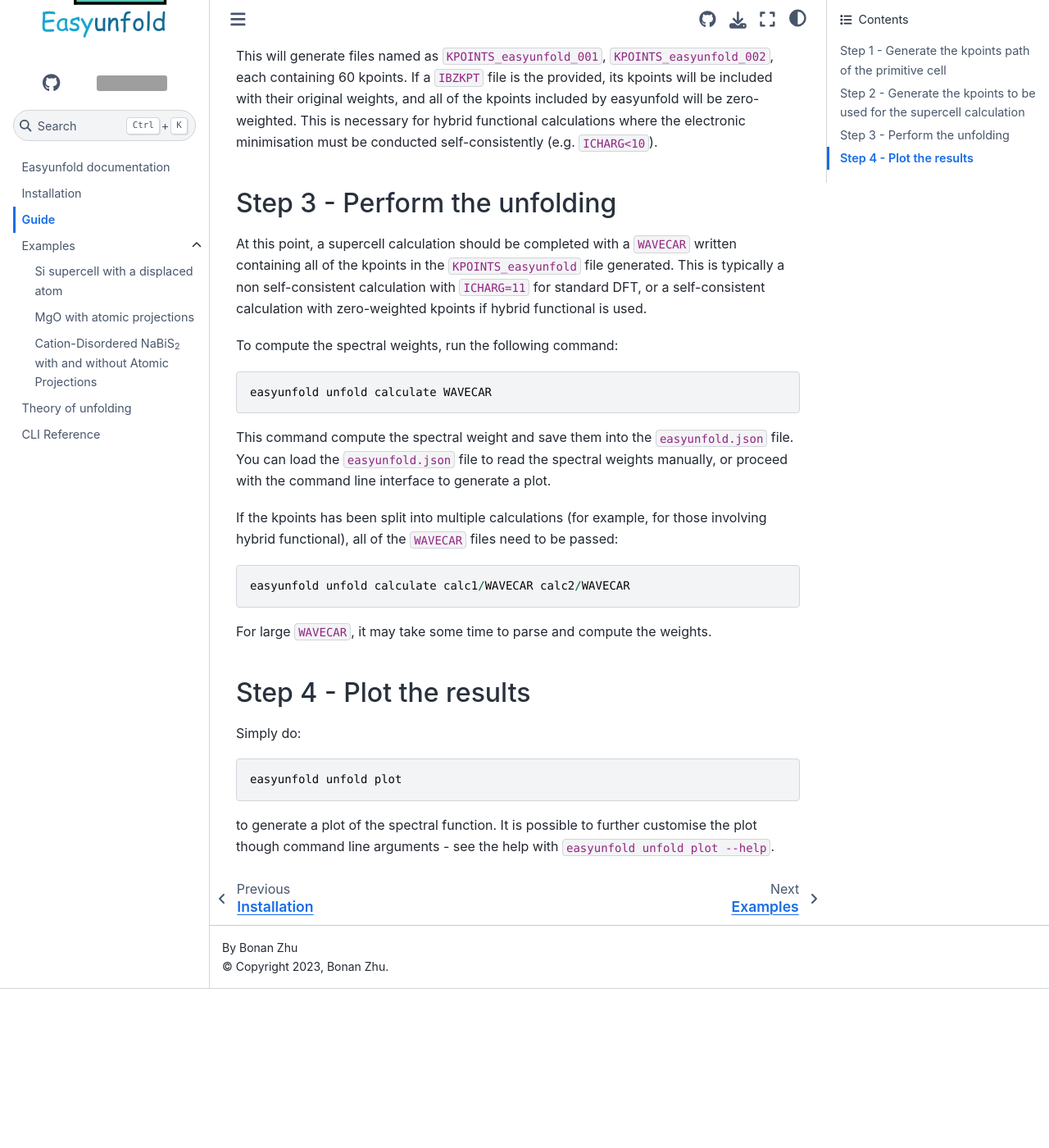
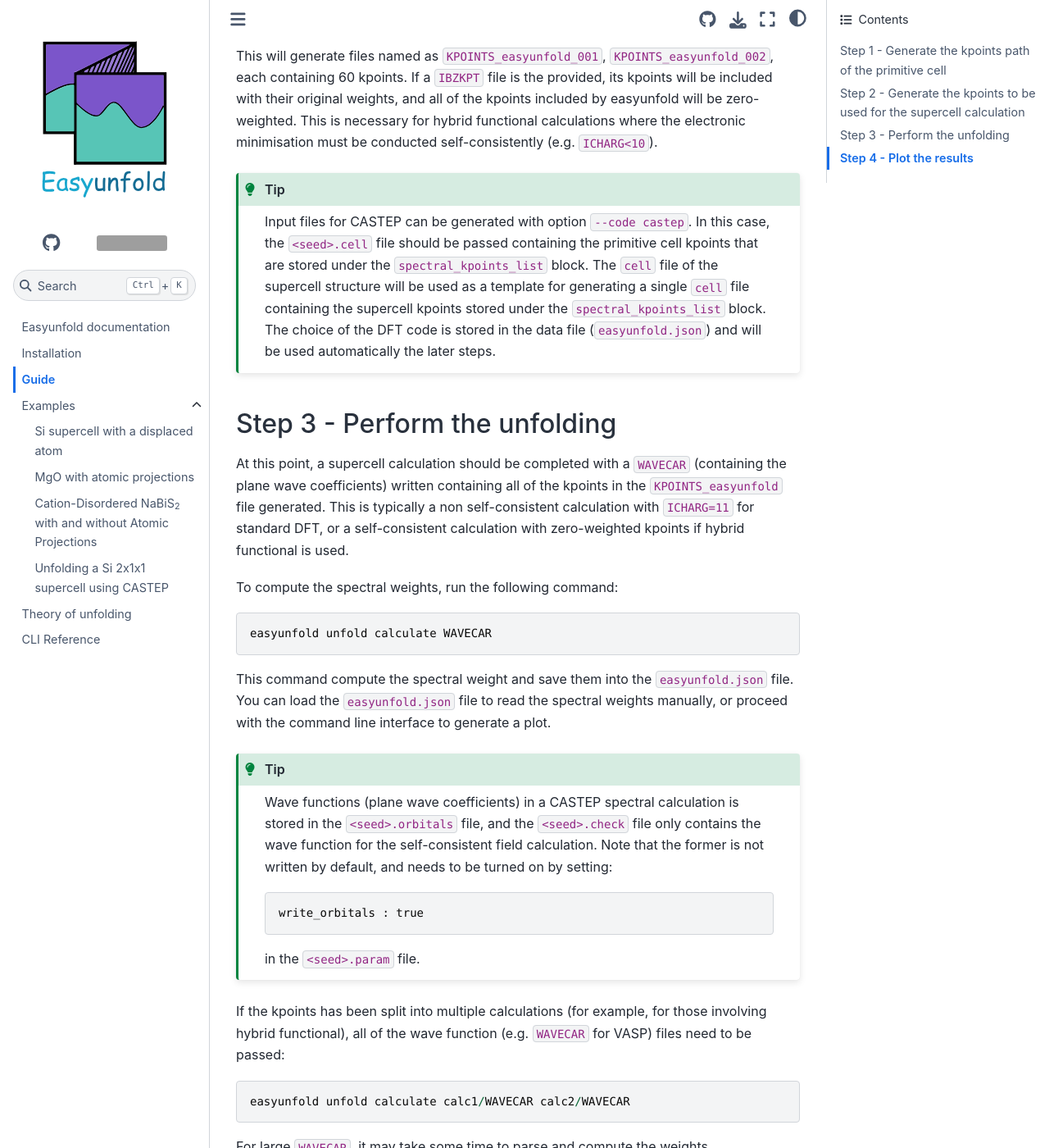
Before and after one commit to SMTG-Bham/easyunfold, a Sphinx documentation site: the page built from docs/guide.md, in a window 1280 px wide and 1400 px high, scrolled down 2115 px. Shown: the whole window at 82% size. Built offline with Sphinx 7.4.7 and the Sphinx Book theme 1.1.4, drawn with Linux system fonts in a browser that asks for light colours; pages that are not in the unit, such as notebooks, are missing from menus; before the commit the page ends 3321 px from its top, so only the background shows below that; grey boxes are pictures that could not be loaded.

````diff
--- a/docs/guide.md
+++ b/docs/guide.md
@@ -81,9 +81,21 @@ This will generate files named as `KPOINTS_easyunfold_001`, `KPOINTS_easyunfold_
 If a `IBZKPT` file is the provided, its kpoints will be included with their original weights,  and all of the kpoints included by easyunfold will be zero-weighted.
 This is necessary for hybrid functional calculations where the electronic minimisation must be conducted self-consistently (e.g. `ICHARG<10`).
 
+:::{tip}
+
+Input files for CASTEP can be generated with option `--code castep`.
+In this case, the `<seed>.cell` file should be passed containing the primitive cell kpoints that are
+stored under the `spectral_kpoints_list` block.
+The `cell` file of the supercell structure will be used as a template for generating a single `cell` file containing the
+supercell kpoints stored under the `spectral_kpoints_list` block.
+The choice of the DFT code is stored in the data file (`easyunfold.json`) and will be used automatically the later steps.
+
+:::
+
+
 ## Step 3 - Perform the unfolding
 
-At this point, a supercell calculation should be completed with a `WAVECAR` written containing all of the kpoints in the `KPOINTS_easyunfold` file generated.
+At this point, a supercell calculation should be completed with a `WAVECAR` (containing the plane wave coefficients) written containing all of the kpoints in the `KPOINTS_easyunfold` file generated.
 This is typically a non self-consistent calculation with `ICHARG=11` for standard DFT, or a self-consistent calculation with zero-weighted kpoints if hybrid functional is used.
 
 To compute the spectral weights, run the following command:
@@ -95,7 +107,21 @@ easyunfold unfold calculate WAVECAR
 This command compute the spectral weight and save them into the  `easyunfold.json` file.
 You can load the `easyunfold.json` file to read the spectral weights manually, or proceed with the command line interface to generate a plot.
 
-If the kpoints has been split into multiple calculations (for example, for those involving hybrid functional), all of the `WAVECAR` files need to be passed:
+:::{tip}
+
+Wave functions (plane wave coefficients) in a CASTEP spectral calculation is stored in the `<seed>.orbitals` file,
+and the `<seed>.check` file only contains the wave function for the self-consistent field calculation.
+Note that the former is not written by default, and needs to be turned on by setting:
+
+```
+write_orbitals : true
+```
+
+in the `<seed>.param` file.
+
+:::
+
+If the kpoints has been split into multiple calculations (for example, for those involving hybrid functional), all of the wave function (e.g. `WAVECAR` for VASP) files need to be passed:
 
 ```
 easyunfold unfold calculate calc1/WAVECAR calc2/WAVECAR
--- a/pyproject.toml
+++ b/pyproject.toml
@@ -14,7 +14,8 @@ classifiers = [
 dynamic = ["version", "description"]
 requires-python = ">=3.7"
 
-dependencies = ["scipy", "numpy", "matplotlib", "ase", "spglib", "click", "monty", "tqdm", "tabulate", "colormath",
+dependencies = ["scipy~=1.0", "numpy~=1.0", "matplotlib~=3.0", "ase~=3.14", "spglib~=2.0", "click", "monty", "tqdm~=4.0",
+                "tabulate~=0.8", "colormath~=3.0",
                 "castepxbin~=0.3.0", "castepinput~=0.1"]
 
 [project.urls]
````
Also changed, not shown: docs/examples.md (+1 -0 lines), docs/examples/example_si211_castep.md (added, +131 -0 lines), docs/examples/example_si222.md (+3 -1 lines), docs/index.md (+17 -0 lines), 3 other files.
